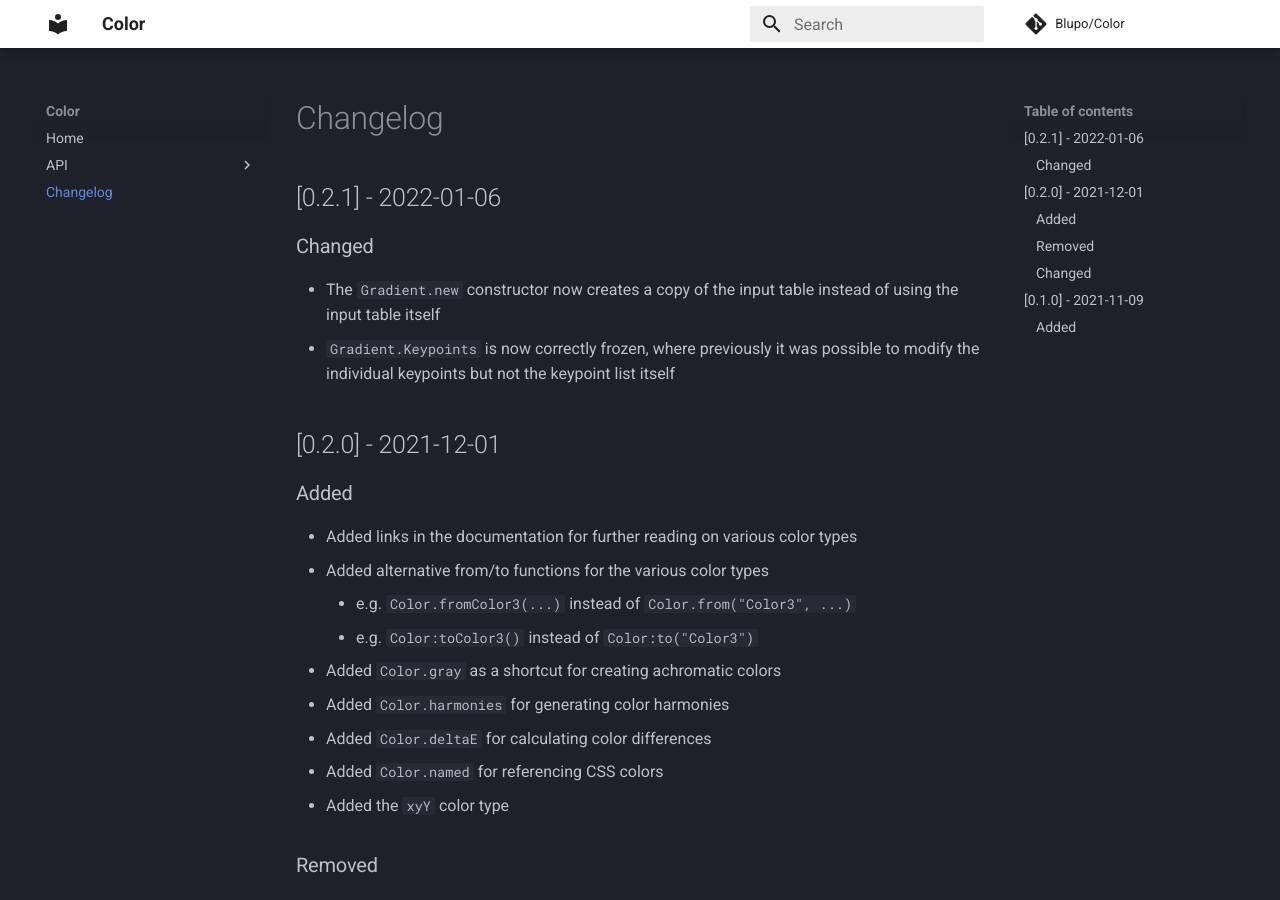
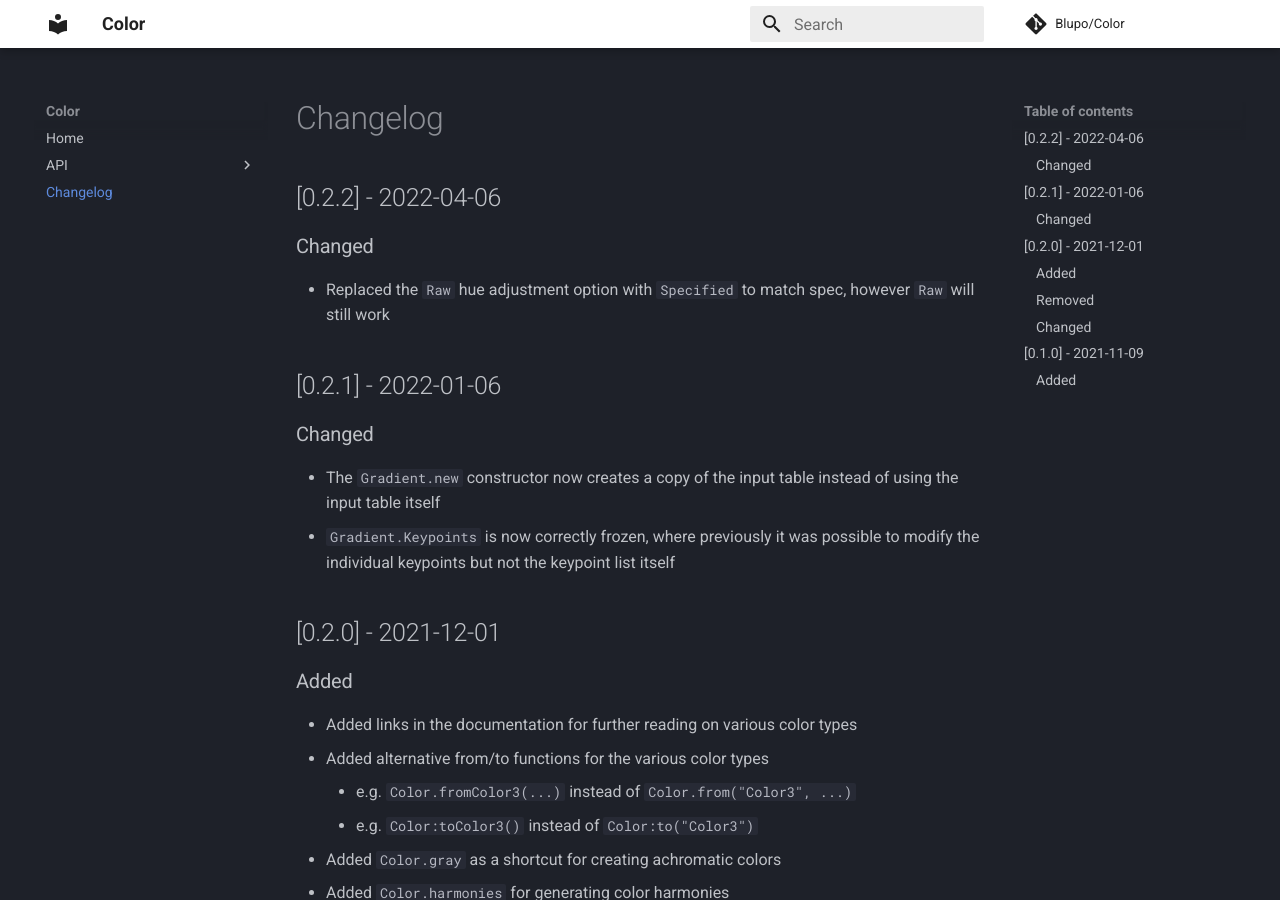
Before and after one commit to Blupo/Color, an MkDocs documentation site: the page built from docs/changelog.md, in a window 1280 px wide and 900 px high. Built offline with MkDocs 1.6.1 and Material for MkDocs 9.7.7, drawn with Linux system fonts in a browser that asks for light colours; comment, search, counter and statistics services are not loaded.

Commit message:
Change "Raw" hue adjustment to "Specified"

```diff
--- a/docs/changelog.md
+++ b/docs/changelog.md
@@ -1,3 +1,8 @@
+## [0.2.2] - 2022-04-06
+
+### Changed
+- Replaced the `Raw` hue adjustment option with `Specified` to match spec, however `Raw` will still work
+
 ## [0.2.1] - 2022-01-06
 
 ### Changed
```
Also changed, not shown: docs/api/color.md (+1 -1 lines), 2 other files.
